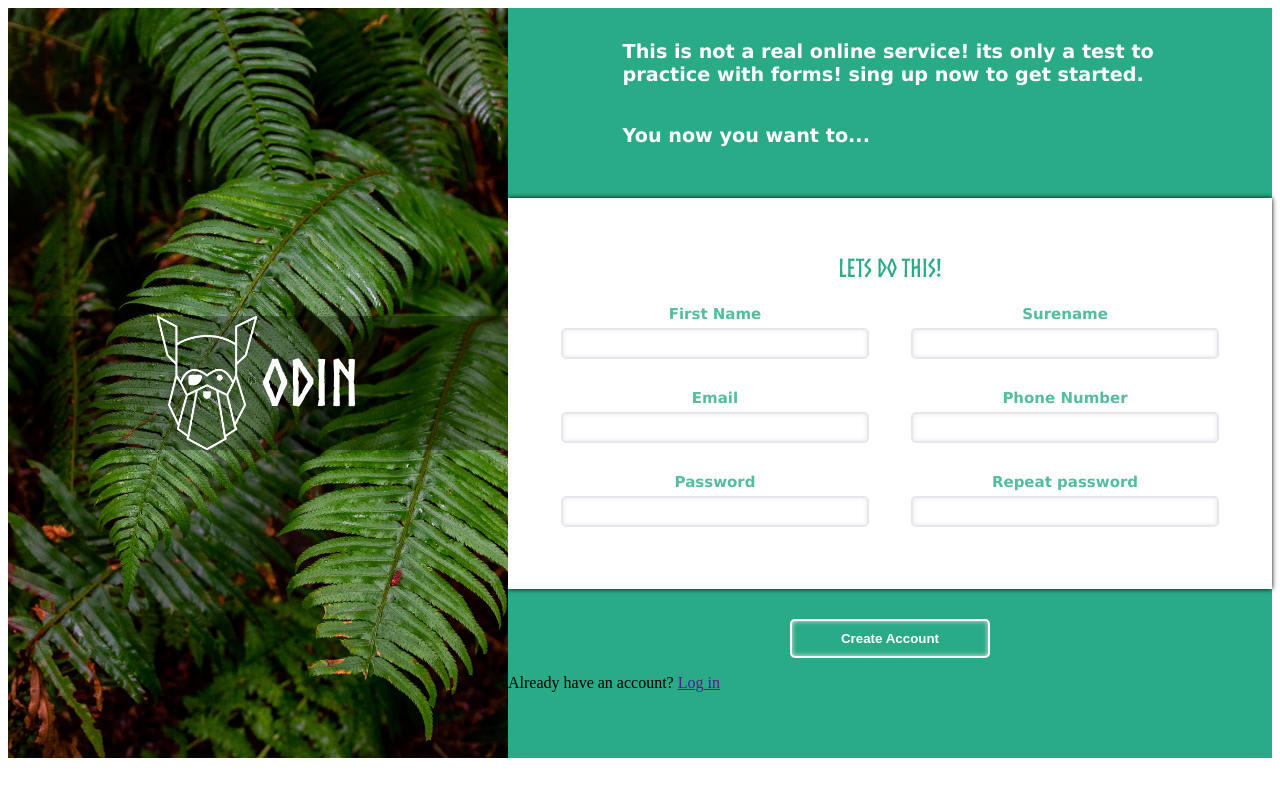
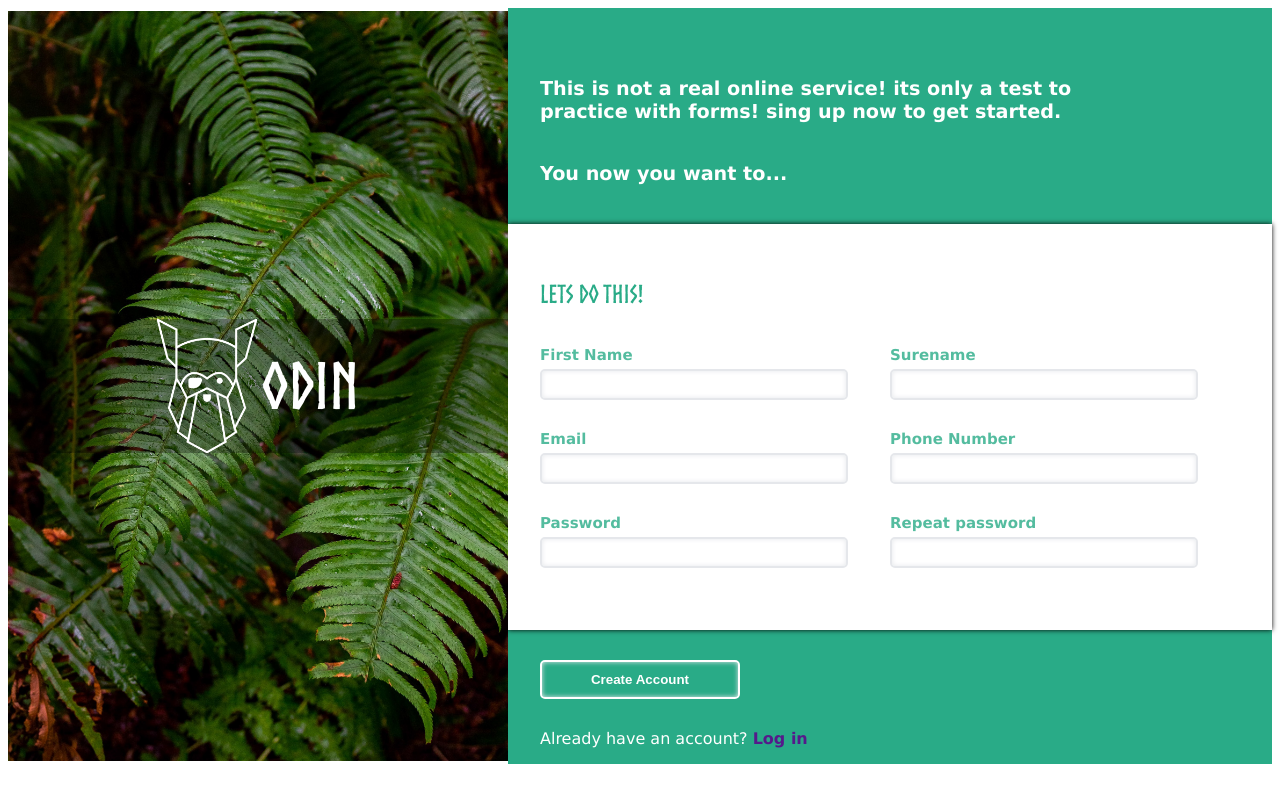
Before and after one commit to benjaAguilar/Odin-sing-up-form, a plain HTML site: page index.html in a window 1280 px wide. Drawn offline with Linux system fonts and the light colour scheme.

Commit message:
alligned all the sections of the web

```diff
--- a/css/styles.css
+++ b/css/styles.css
@@ -42,8 +42,6 @@ body{
 .content{
     display: flex;
     flex-direction: column;
-    align-items: center;
-    justify-content: center;
     gap: 20px;
     background-color: rgb(41, 171, 135);
 }
@@ -52,9 +50,11 @@ body{
     display: flex;
     flex-direction: column;
     align-items: flex-start;
-    justify-content: center;
+    justify-content: flex-end;
     flex: 1 1 auto;
     width: 70%;
+    margin-left: 32px;
+    margin-top: 50px;
     font-family: Verdana, Geneva, Tahoma, sans-serif;
     color: white;
     font-weight: bold;
@@ -78,7 +78,7 @@ body{
 .groups{
     display: flex;
     flex-direction: column;
-    align-items: center;
+    align-items: flex-start;
     flex: 0 0 50%;
     margin-bottom: 30px;
     box-sizing: border-box;
@@ -93,16 +93,22 @@ label{
     margin-bottom: 5px;
 }
 
-
 #form-style p {
     flex: auto;
-    text-align: center;
     width: 100%;
     font-size: 25px;
     font-weight: bold;
     font-family: viking;
     color: rgb(41, 171, 135);
     display: block;
+}
+
+.form-title{
+    flex: 1 1 100%;
+    display: flex;
+    flex-direction: column;
+    align-items: flex-start;
+    margin-bottom: 15px;
 }
 
 input{
@@ -115,13 +121,15 @@ input{
 
 .sbmt{
     display: flex;
+    flex-direction: column;
     justify-content: center;
-    align-items: center;
+    align-items: flex-start;
 }
 
 #s-button{
     margin-top: 30px;
     padding: 10px;
+    margin-left: 32px;
     height: fit-content;
     width: 200px;
     background-color: rgb(41, 171, 135);
@@ -137,3 +145,16 @@ input{
     border: 2px solid white;
     cursor: pointer;
 }
+
+.login{
+    margin-left: 32px;
+    margin-top: 30px;
+    font-size: 1rem;
+    color: white;
+    font-family: Verdana, Geneva, Tahoma, sans-serif;
+}
+
+.login a{
+    text-decoration: none;
+    font-weight: bold;
+}
--- a/index.html
+++ b/index.html
@@ -28,7 +28,9 @@
             <div class="form-content">
                 <form action="">
                     <div id="form-style">
-                        <p>Lets do this!</p>
+                        <div class="form-title">
+                            <p>Lets do this!</p>
+                        </div>
 
                         <div class="groups">
                             <label for="name">First Name</label>
@@ -59,7 +61,9 @@
                         <input type="submit" value="Create Account" id="s-button">
                     </div>
                 </form>
-                <p>Already have an account? <a href="">Log in</a></p>
+                <div class="login">
+                    <p>Already have an account? <a href="">Log in</a></p>
+                </div>
             </div>
         </div>
 </body>
```
